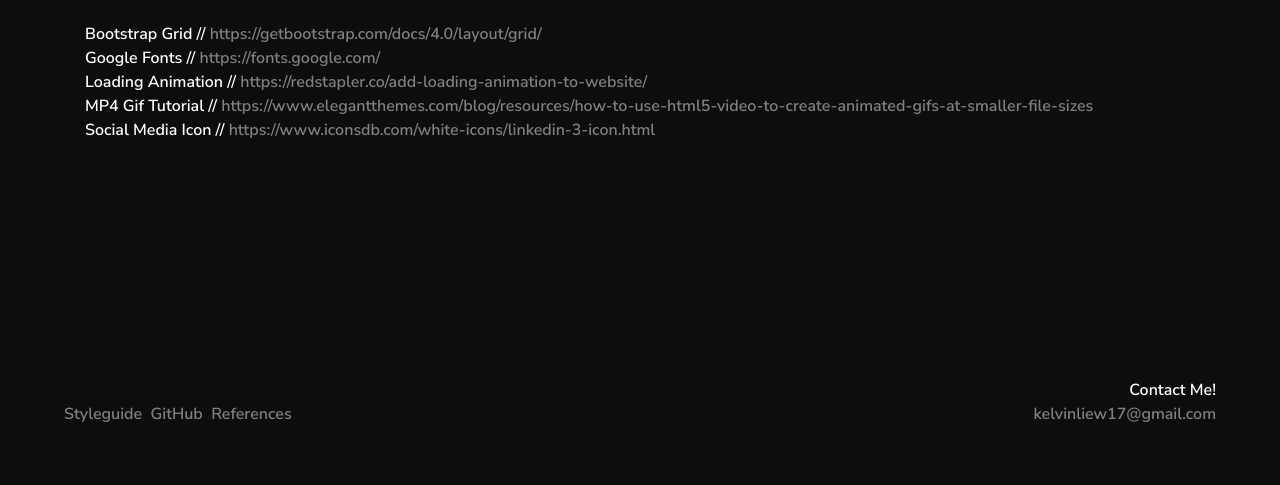
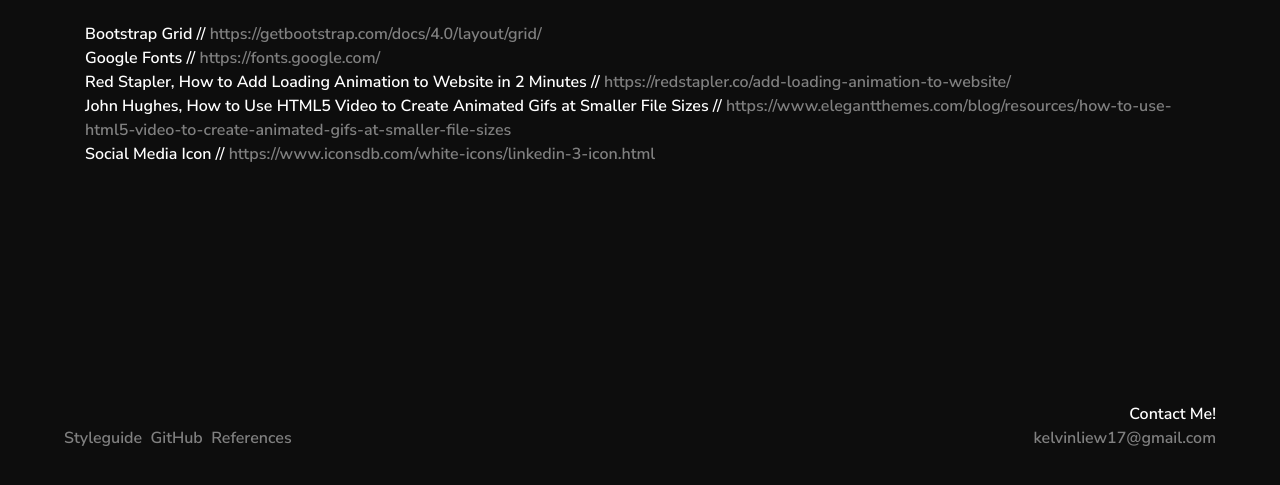
Before and after one commit to Kelvin-Liew/P03-Portfolio, a plain HTML site: page reference_page.html in a window 1280 px wide. Shown: the part 291-776 px from the top of the page. Drawn offline with nearby package versions, Linux system fonts and the light colour scheme.

Commit message:
Reference page edits

```diff
--- a/reference_page.html
+++ b/reference_page.html
@@ -40,8 +40,8 @@
               <ul>
                 <li>Bootstrap Grid // <a href=" https://getbootstrap.com/docs/4.0/layout/grid/ "> https://getbootstrap.com/docs/4.0/layout/grid/ </a></li>
                 <li>Google Fonts // <a href="https://fonts.google.com/"> https://fonts.google.com/ </a></li>
-                <li>Loading Animation //<a href="https://redstapler.co/add-loading-animation-to-website/"> https://redstapler.co/add-loading-animation-to-website/ </a></li>
-                <li>MP4 Gif Tutorial // <a href="https://www.elegantthemes.com/blog/resources/how-to-use-html5-video-to-create-animated-gifs-at-smaller-file-sizes"> https://www.elegantthemes.com/blog/resources/how-to-use-html5-video-to-create-animated-gifs-at-smaller-file-sizes </a></li>
+                <li>Red Stapler, How to Add Loading Animation to Website in 2 Minutes //<a href="https://redstapler.co/add-loading-animation-to-website/"> https://redstapler.co/add-loading-animation-to-website/ </a></li>
+                <li>John Hughes, How to Use HTML5 Video to Create Animated Gifs at Smaller File Sizes // <a href="https://www.elegantthemes.com/blog/resources/how-to-use-html5-video-to-create-animated-gifs-at-smaller-file-sizes"> https://www.elegantthemes.com/blog/resources/how-to-use-html5-video-to-create-animated-gifs-at-smaller-file-sizes </a></li>
                 <li>Social Media Icon // <a href="https://www.iconsdb.com/white-icons/linkedin-3-icon.html">https://www.iconsdb.com/white-icons/linkedin-3-icon.html</a></li>
               </ul>
         </div>
--- a/sass/main.scss
+++ b/sass/main.scss
@@ -286,6 +286,7 @@ padding-bottom: 20px;
 /*project page end-----*/
 
 //IMG FILTERS
+
 
 .filter img{
   filter: brightness(50%);
```
Also changed, not shown: about.html (+1 -1 lines), projects.html (+0 -1 lines).
